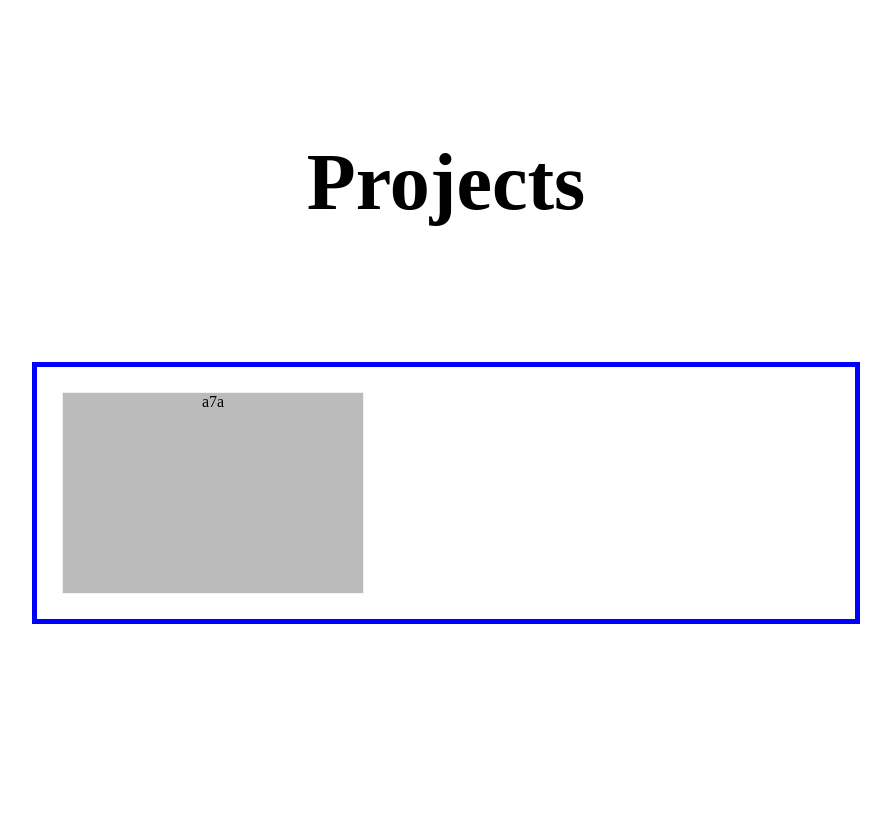
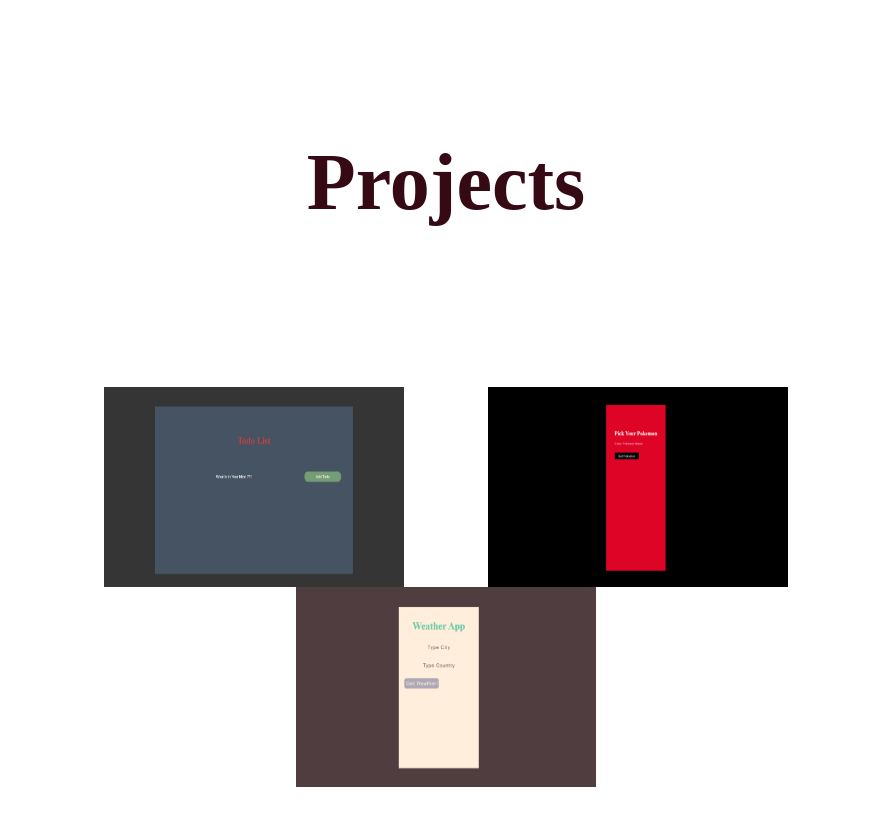
Before and after one commit to ShehabGamal/Personal-Portfolio, a React (Create React App) app: page / in a window 1280 px wide. Shown: the part 700-1526 px from the top of the page, without its empty margins (194-1085 px from the left). Before the commit the page ends 1324 px from the top, so only its background shows below. Built offline with nearby package versions, Linux system fonts and the light colour scheme.

Commit message:
Final touches for Portfolio and Cards Components

```diff
--- a/src/Components/Cards/Cards.js
+++ b/src/Components/Cards/Cards.js
@@ -1,5 +1,8 @@
 import React from "react";
 import styled from "styled-components";
+import img1 from "../../Components/Image/to-do-list.PNG";
+import img2 from "../../Components/Image/PokemonApp.PNG";
+import img3 from "../../Components/Image/WeatherApp.PNG";
 
 const BasicDiv = styled.div`
   display: flex;
@@ -8,15 +11,14 @@ const BasicDiv = styled.div`
   margin-left: auto;
   margin-top: 80px;
   width: 60%;
-  border: 5px solid blue;
   padding: 25px;
 `;
 const FlipCard = styled.div`
   background-color: transparent;
   width: 300px;
   height: 200px;
-  border: 1px solid #f1f1f1;
   perspective: 1000px;
+  margin: 0 auto;
 `;
 const FlipCardInner = styled.div`
   position: relative;
@@ -35,25 +37,127 @@ const FlipCardFront = styled.div`
   width: 100%;
   height: 100%;
   backface-visibility: hidden;
-  background-color: #bbb;
-  color: black;
 `;
 const FlipCardBack = styled.div`
   position: absolute;
   width: 100%;
   height: 100%;
   backface-visibility: hidden;
-  background-color: dodgerblue;
+  background-color: ${(props) => props.theme.background};
   color: white;
   transform: rotateY(180deg);
+  padding: 50px;
 `;
+const Image = styled.img`
+  width: 100%;
+  height: 100%;
+`;
+const Span = styled.span`
+  display: flex;
+  margin-right: auto;
+  margin-left: auto;
+  margin-top: 20px;
+  font-size: 20px;
+  font-family: sans-serif, Helvatica, Verdana;
+  justify-content: center;
+  align-items: center;
+  padding: 25px;
+  flex-wrap: wrap;
+  color: ${(props) => props.theme.mainColor};
+`;
+const ExternalLink = styled.a`
+  text-decoration: none;
+  color: ${(props) => props.theme.extraColor};
+  margin: 0 auto;
+`;
+
 const Cards = () => {
   return (
     <BasicDiv>
       <FlipCard>
         <FlipCardInner>
-          <FlipCardFront>a7a</FlipCardFront>
-          <FlipCardBack>Dal3ha</FlipCardBack>
+          <FlipCardFront>
+            <Image src={img1} />
+          </FlipCardFront>
+          <FlipCardBack>
+            <Span>
+              Simple To Do List to Handle <br />
+              Busy Day Work Pressure
+              <br />
+              <br />
+              <br />
+              <ExternalLink
+                href="https://github.com/ShehabGamal/to-do-list"
+                target="_Blank"
+              >
+                GitHub
+              </ExternalLink>
+              <ExternalLink
+                href="https://goofy-almeida-26da4b.netlify.app/"
+                target="_Blank"
+              >
+                Netlify
+              </ExternalLink>
+            </Span>
+          </FlipCardBack>
+        </FlipCardInner>
+      </FlipCard>
+      <FlipCard>
+        <FlipCardInner>
+          <FlipCardFront>
+            <Image src={img2} />
+          </FlipCardFront>
+          <FlipCardBack>
+            <Span>
+              Explore The Your Pokemon
+              <br />
+              Enter Your Pokemon Name & Reveal It's Status
+              <br />
+              <br />
+              <br />
+              <ExternalLink
+                href="https://github.com/ShehabGamal/Pokemon"
+                target="_Blank"
+              >
+                GitHub
+              </ExternalLink>
+              <ExternalLink
+                href="https://relaxed-torvalds-3cd3c7.netlify.app/"
+                target="_Blank"
+              >
+                Netlify
+              </ExternalLink>
+            </Span>
+          </FlipCardBack>
+        </FlipCardInner>
+      </FlipCard>
+      <FlipCard>
+        <FlipCardInner>
+          <FlipCardFront>
+            <Image src={img3} />
+          </FlipCardFront>
+          <FlipCardBack>
+            <Span>
+              The Weather App Allows Users To Inquire
+              <br />
+              About Temprature For Any City
+              <br />
+              <br />
+              <br />
+              <ExternalLink
+                href="https://github.com/ShehabGamal/Weather-App"
+                target="_Blank"
+              >
+                GitHub
+              </ExternalLink>
+              <ExternalLink
+                href="https://eager-joliot-0ecef8.netlify.app/"
+                target="_Blank"
+              >
+                Netlify
+              </ExternalLink>
+            </Span>
+          </FlipCardBack>
         </FlipCardInner>
       </FlipCard>
     </BasicDiv>
--- a/src/Components/Home/Home.js
+++ b/src/Components/Home/Home.js
@@ -17,6 +17,7 @@ const BasicH1 = styled.h1`
   font-familiy: sans-serif, Helvatica, Verdana;
   margin-right: auto;
   margin-left: auto;
+  color: ${(props) => props.theme.secondaryColor};
 `;
 
 const Home = () => {
```
Also changed, not shown: src/Components/Image/PokemonApp.PNG (added), src/Components/Image/WeatherApp.PNG (added).
